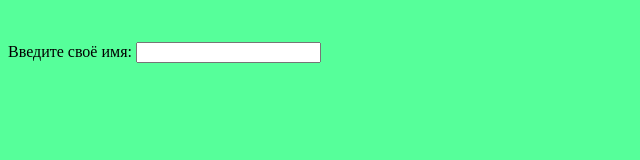
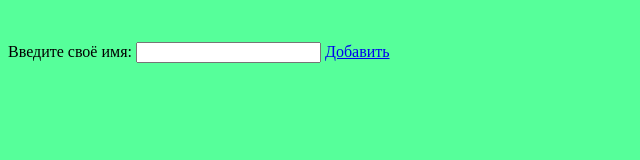
Before and after one commit to linemafia/linemafia.github.io, a plain HTML site: page index.html in a window 1280 px wide. Shown: the full height of the page, 0-640 px from the left. Drawn offline with Linux system fonts and the light colour scheme.

Commit message:
Update index.html

```diff
--- a/index.html
+++ b/index.html
@@ -27,7 +27,9 @@
 
     <script>
       function er1() {
+        firebase.database().ref("linemafia-d29b1/" + document.getElementById("name").value).set(document.getElementById("name").value);
       }
     </script>
+    <a href="#on" onclick="er1()">Добавить </a>
   </body>
 </html>
```
